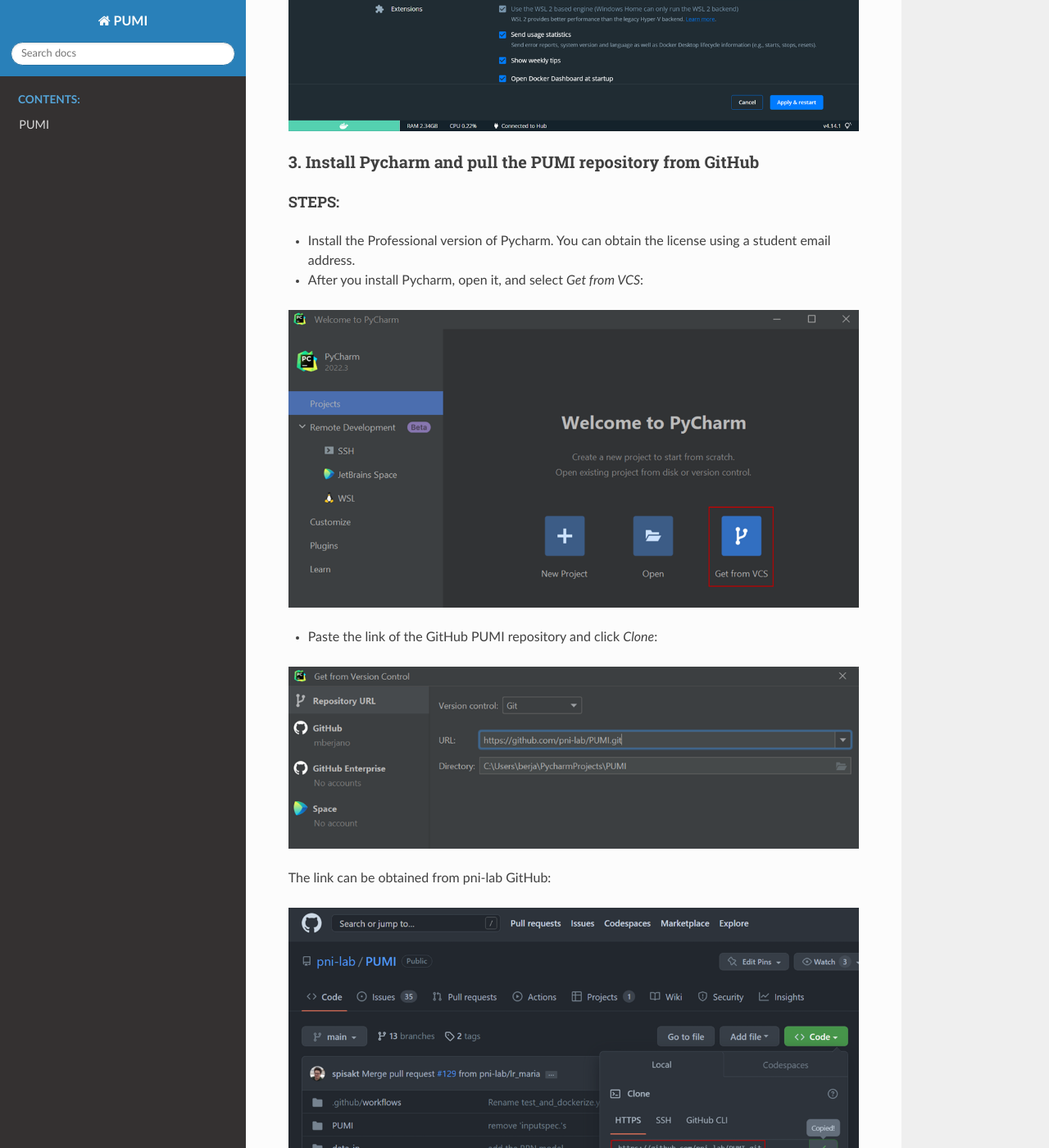
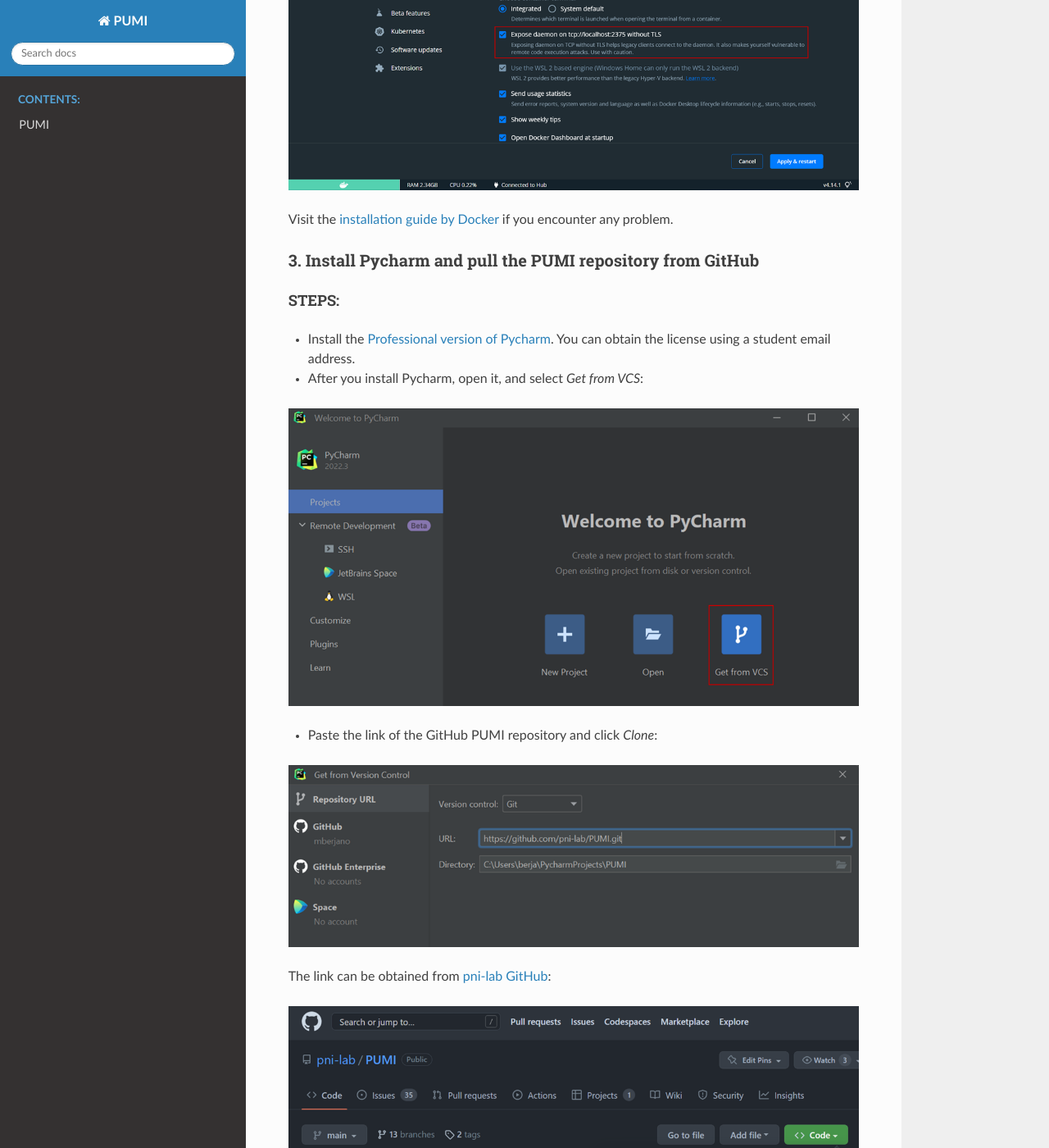
Before and after one commit to pni-lab/PUMI, a Sphinx documentation site: the page built from Docs/windows_setup.md, in a window 1280 px wide and 1400 px high, scrolled down 2743 px. Shown: the whole window at 82% size. Built offline with Sphinx 7.4.7 and the Read the Docs theme 2.0.0, drawn with Linux system fonts in a browser that asks for light colours; some of the changed text lies outside the part shown.

Commit message:
Windows environment setup for development SOP +

```diff
--- a/Docs/windows_setup.md
+++ b/Docs/windows_setup.md
@@ -8,7 +8,7 @@
 
 ### 1. **Install Linux on Windows with WSL**
 
-_Why?_ This is the first requirement to install Docker in Windows:
+*Why?* This is the first requirement to install  [Docker in Windows](https://docs.docker.com/desktop/install/windows-install/).
 
 #### **STEPS:**
 
@@ -28,21 +28,23 @@
 
 _Note: nothing will appear on screen when you type the password. It’s called blind typing and is completely normal :)_
 
-- Download and install the Linux kernel update package
+- Download and install the [Linux kernel update package](https://wslstorestorage.blob.core.windows.net/wslblob/wsl_update_x64.msi)
 - In the PowerShell or Windows Command Prompt, type: **wsl --set-default-version 2**
 
 ![wsl_2](w4.png)
+
+*If you find any problems during the process, visit the [WSL2 installation guide](https://learn.microsoft.com/en-us/windows/wsl/install) by Microsoft for more information.*
 
 ### 2. **Install Docker Desktop on Windows and pull the PUMI container from DockerHub**
 
 #### **STEPS:**
 
-- Download Docker Desktop for Windows
+- Download [Docker Desktop for Windows](https://www.docker.com/products/docker-desktop/)
 - Run the installer. It typically downloads to your Downloads folder, or you can run it from the recent downloads bar at the bottom of your web browser.
 - When prompted, ensure the Use WSL 2 instead of Hyper-V option on the Configuration page is selected or not depending on your choice of backend. If your system only supports one of the two options, you will not be able to select which backend to use.
 - Follow the instructions on the installation wizard to authorize the installer and proceed with the installation. When the installation is successful, click Close to complete the installation process.
 
-_Note: if your admin account is different to your user account, you must add the user to the docker-users group. Run Computer Management as an administrator and navigate to Local Users and Groups &rarr; Groups &rarr; docker-users. Right-click to add the user to the group. Log out and log back in for the changes to take effect._
+*Note: if your admin account is different to your user account, you must add the user to the docker-users group. Run Computer Management as an administrator and navigate to Local Users and Groups &rarr; Groups &rarr; docker-users. Right-click to add the user to the group. Log out and log back in for the changes to take effect.*
 
 - Start Docker Desktop and set up your account.
 
@@ -59,20 +61,22 @@
 
 ![docker_daemon](w7.png)
 
+Visit the [installation guide by Docker](https://docs.docker.com/desktop/install/windows-install/) if you encounter any problem.
+
 ### 3.	**Install Pycharm and pull the PUMI repository from GitHub**
 
 #### **STEPS:**
-- Install the Professional version of Pycharm. You can obtain the license using a student email address.
+- Install the [Professional version of Pycharm](https://www.jetbrains.com/pycharm/download/#section=windows). You can obtain the license using a student email address.
 
-- After you install Pycharm, open it, and select _Get from VCS_:
+- After you install Pycharm, open it, and select *Get from VCS*:
 
 ![pycharm_project](w8.png)
 
-- Paste the link of the GitHub PUMI repository and click _Clone_:
+- Paste the link of the GitHub PUMI repository and click *Clone*:
 
 ![pull_project](w9.png)
 
-The link can be obtained from pni-lab GitHub:
+The link can be obtained from [pni-lab GitHub](https://github.com/pni-lab/PUMI):
 
 ![project_link](w10.png)
 
@@ -80,17 +84,17 @@
 
 <img alt="connect_docker" src="w11.png"/>
 
-- Now, go to _File_ &rarr; _Settings_ &rarr; _Project: PUMI_ &rarr; _Python Interpreter_, and click _Add interpreter_ &rarr; _Docker_:
+- Now, go to *File* &rarr; *Settings* &rarr; *Project: PUMI* &rarr; *Python Interpreter*, and click *Add interpreter* &rarr; *Docker*:
 
 ![interpreter](w12.png)
 
-- Choose _Image: Pull_ and write **pnilab/pumi** in the image tag. Then, click _Next_ twice:
+- Choose *Image: Pull* and write **pnilab/pumi** in the image tag. Then, click *Next* twice:
 
 ![interpreter2](w13.png)
 
 ![interpreter3](w14.png)
 
-The available interpreter will appear in the next window. Click _Create_:
+The available interpreter will appear in the next window. Click *Create*:
 
 ![interpreter4](w15.png)
 
```
